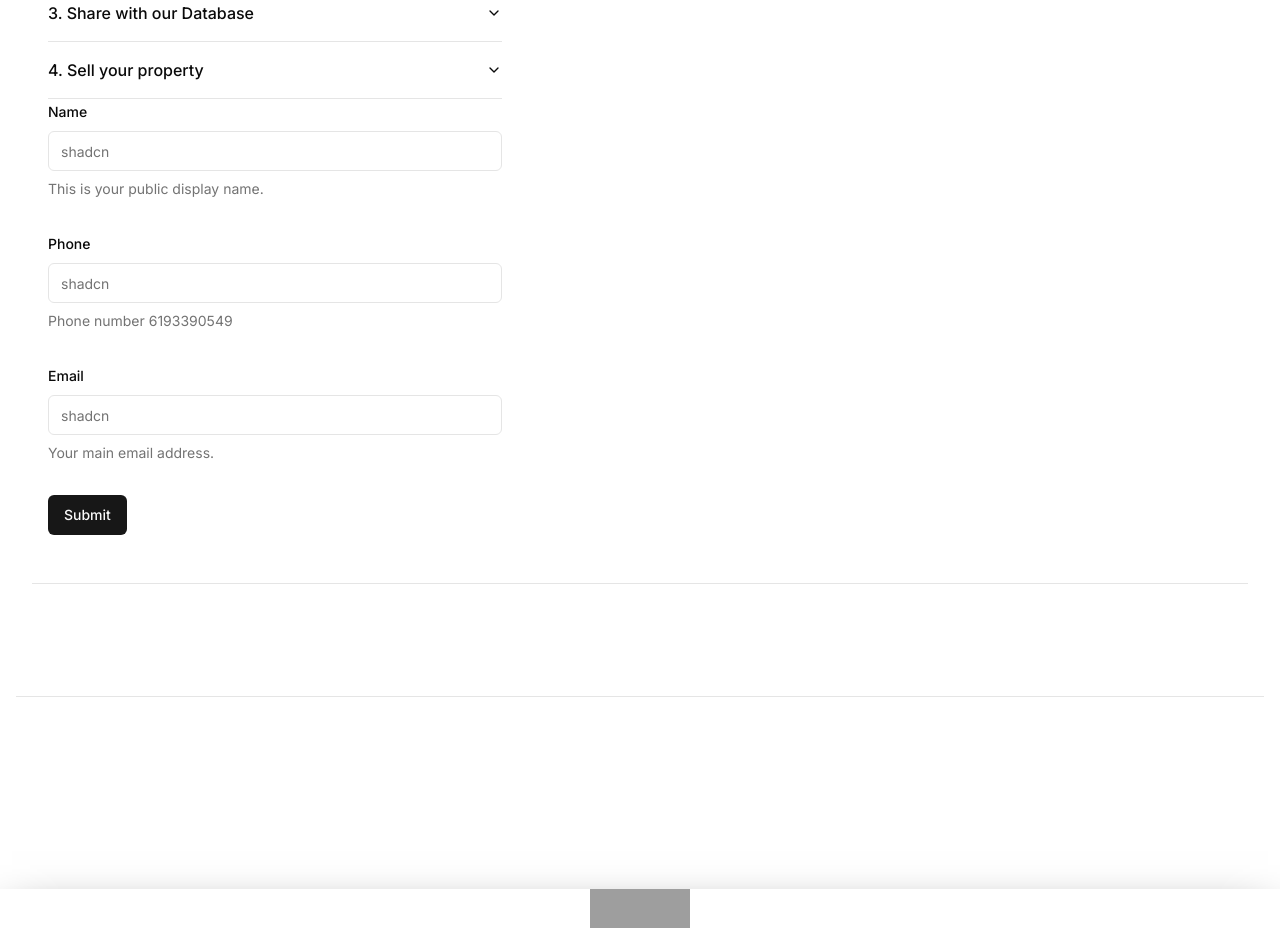
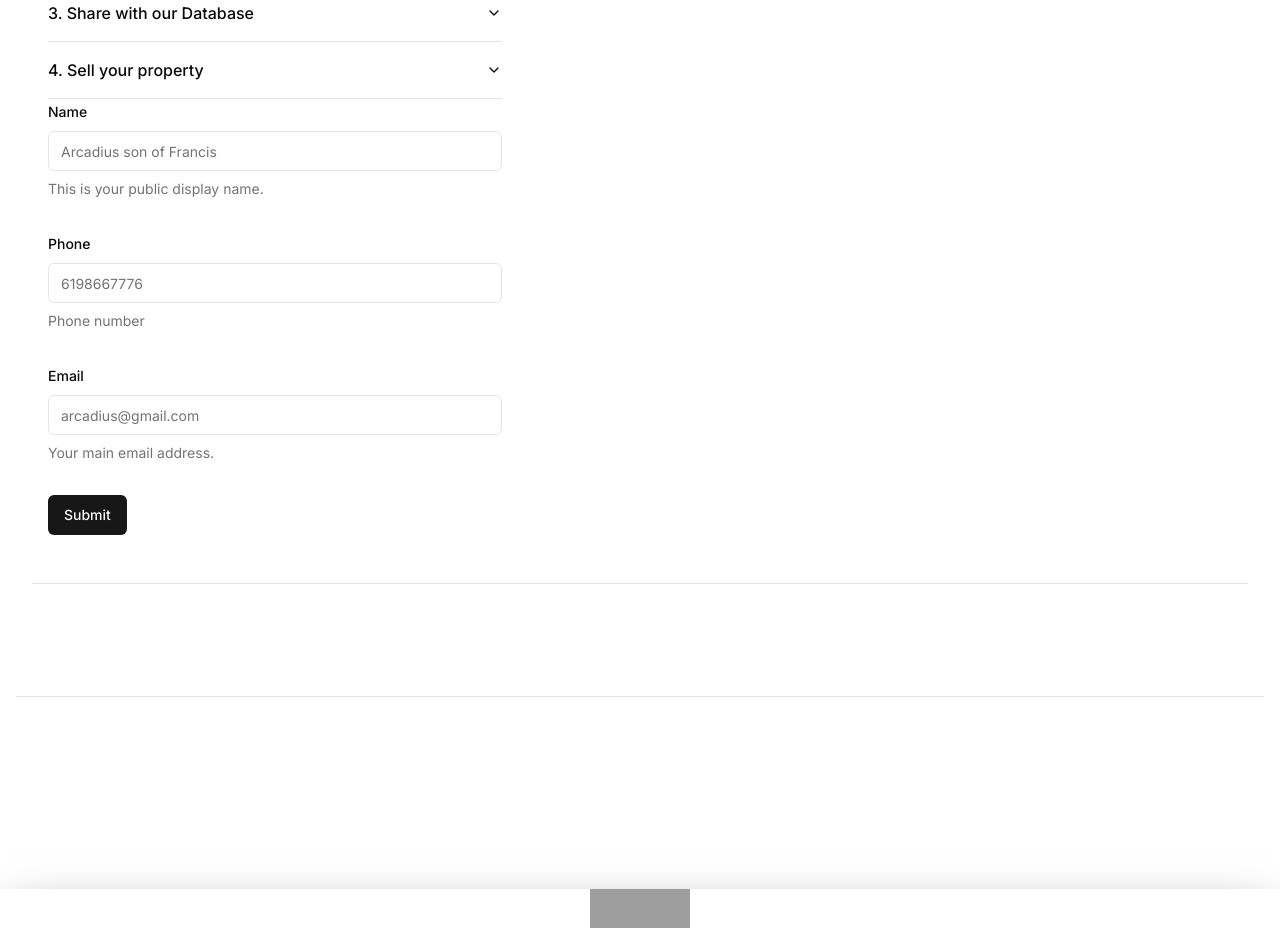
Before and after one commit to akibiaons/memphisturnkeyrentals, a Next.js app: page /sell in a window 1280 px wide. Shown: the part 1220-2148 px from the top of the page. Built offline with nearby package versions, Linux system fonts and the light colour scheme; grey boxes are pictures that could not be loaded.

Commit message:
feat: New form placeholders

```diff
--- a/src/components/SellComponents/sell-form.tsx
+++ b/src/components/SellComponents/sell-form.tsx
@@ -50,7 +50,7 @@ export function SellForm() {
             <FormItem>
               <FormLabel>Name</FormLabel>
               <FormControl>
-                <Input placeholder="shadcn" {...field} />
+                <Input placeholder="Arcadius son of Francis" {...field} />
               </FormControl>
               <FormDescription>
                 This is your public display name.
@@ -66,9 +66,9 @@ export function SellForm() {
             <FormItem>
               <FormLabel>Phone</FormLabel>
               <FormControl>
-                <Input placeholder="shadcn" {...field} />
+                <Input placeholder="6198667776" {...field} />
               </FormControl>
-              <FormDescription>Phone number 6193390549</FormDescription>
+              <FormDescription>Phone number</FormDescription>
               <FormMessage />
             </FormItem>
           )}
@@ -81,7 +81,7 @@ export function SellForm() {
             <FormItem>
               <FormLabel>Email</FormLabel>
               <FormControl>
-                <Input placeholder="shadcn" {...field} />
+                <Input placeholder="arcadius@gmail.com" {...field} />
               </FormControl>
               <FormDescription>Your main email address.</FormDescription>
               <FormMessage />
```
